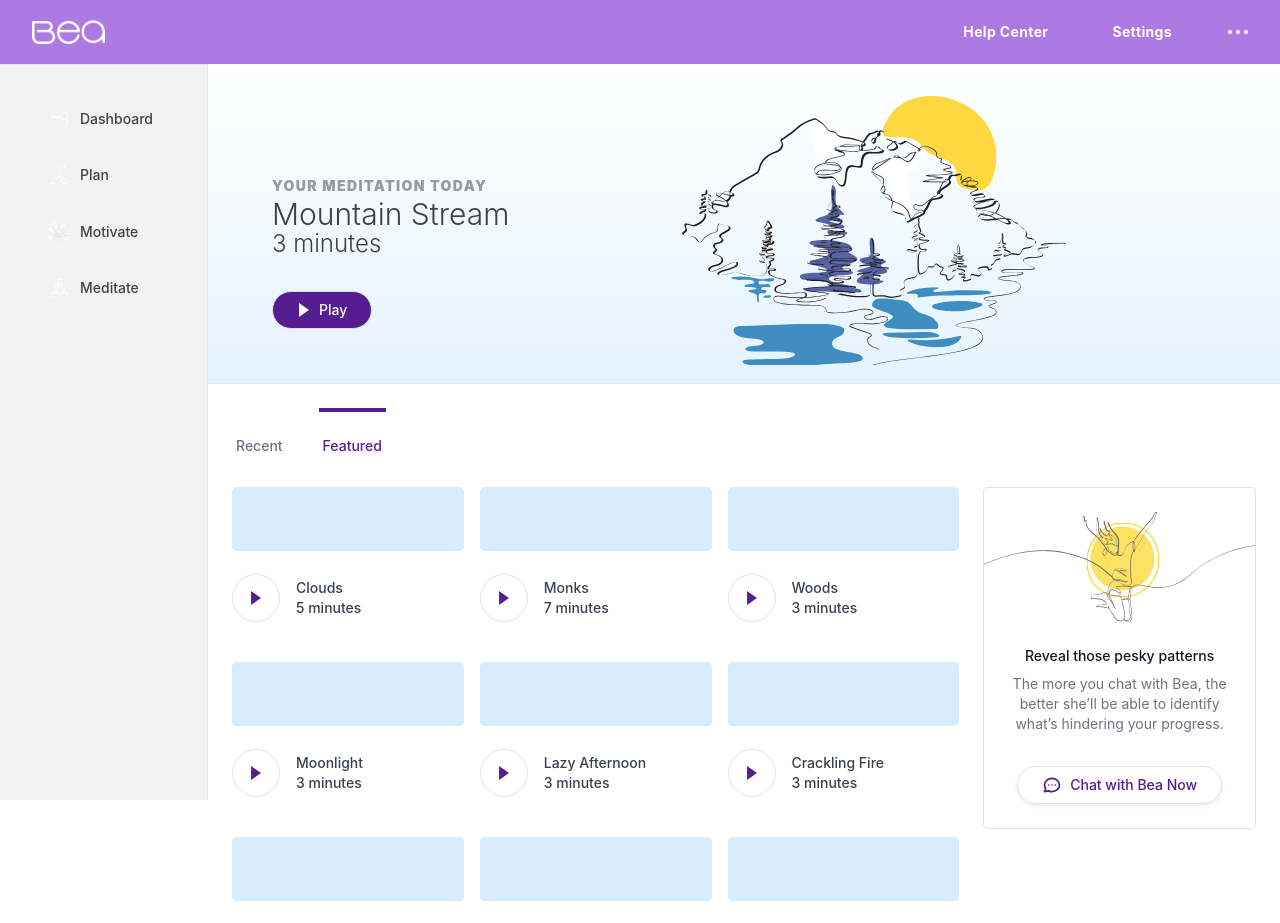
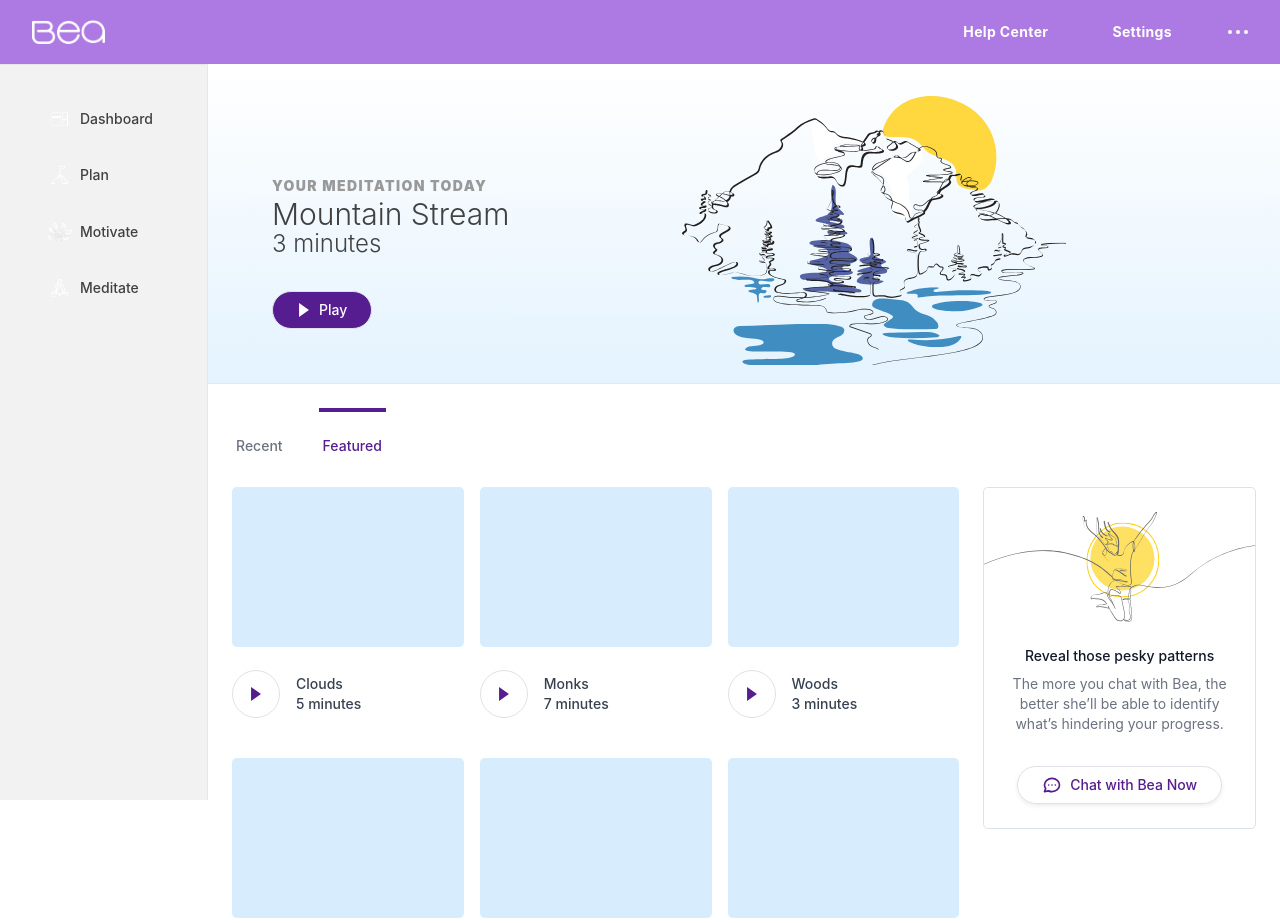
Before and after one commit to ncevallos/bea-be, a React (Create React App) app in the folder client/: page /meditate in a window 1280 px wide. Shown: the top 923 px of the page. Built offline with nearby package versions, Linux system fonts and the light colour scheme.

Commit message:
working dynamic video popups

```diff
--- a/client/src/components/layout/Dashboard.js
+++ b/client/src/components/layout/Dashboard.js
@@ -3,12 +3,35 @@ import Login from '../auth/Login';
 
 export const Dashboard = () => {
     return (
-        <section>
-            <div >
-                <div>
-                    <h1>BEA Better Eating</h1>
-                    <p>This is the Dashboard Page</p>
+
+        <section >
+        <div className="flex-grow w-full mx-auto lg:px-0 flex">
+        <div className="flex-1 min-w-0 lg:flex">
+        <div className="bg-white lg:min-w-0 lg:flex-1 z-20 lg:ml-52 mt-16">
+
+            <div className="flex md:flex justify-center mt-0">
+            <div className="flex flex-col min-w-0 items-center mt-0">
+
+            </div>
+            </div>
+                <div className="flex px-6 py-6">
+                <div className="flex flex-col w-full">
+
+
+                    <div className="mb-2">
+                    <div className="block">
+                        <div>
+                        <nav className="-mb-px flex space-x-8" aria-label="Tabs">
+
+                            <p>This is the Dashboard Page</p>
+                        </nav>
+                        </div>
+                    </div>
+                    </div>
                 </div>
+                </div>
+            </div>
+            </div>
             </div>
         </section>
 
--- a/client/src/components/layout/MeditateVidSection.js
+++ b/client/src/components/layout/MeditateVidSection.js
@@ -9,15 +9,15 @@ import Videoselection from './Videoselection';
 class MeditateVidSection extends Component {
     state = {
         videolist: [
-            {title: 'Clouds', length: '5 minutes'},
-            {title: 'Monks', length: '7 minutes'},
-            {title: 'Woods', length: '3 minutes'},
-            {title: 'Moonlight', length: '3 minutes'},
-            {title: 'Lazy Afternoon', length: '3 minutes'},
-            {title: 'Crackling Fire', length: '3 minutes'},
-            {title: 'Sailboat', length: '5 minutes'},
-            {title: 'Two Women', length: '7 minutes'},
-            {title: 'Orange Grove', length: '7 minutes'}
+            {id: "1", title: 'Clouds', length: '5 minutes'},
+            {id: "2", title: 'Monks', length: '7 minutes'},
+            {id: "3", title: 'Woods', length: '3 minutes'},
+            {id: "4", title: 'Moonlight', length: '3 minutes'},
+            {id: "5", title: 'Lazy Afternoon', length: '3 minutes'},
+            {id: "6", title: 'Crackling Fire', length: '3 minutes'},
+            {id: "7", title: 'Sailboat', length: '5 minutes'},
+            {id: "8", title: 'Two Women', length: '7 minutes'},
+            {id: "9", title: 'Orange Grove', length: '7 minutes'}
         ]
     }
     render() {
@@ -43,15 +43,15 @@ class MeditateVidSection extends Component {
 
             <div className="flex md:flex-row flex-col">
             <ul className="grid grid-cols-1 sm:grid-cols-2 md:grid-cols-3 lg:grid-cols-3 mr-4 gap-4 w-full">
-                <Videoselection title={this.state.videolist[0].title} length={this.state.videolist[0].length} />
-                <Videoselection title={this.state.videolist[1].title} length={this.state.videolist[1].length}  />
-                <Videoselection title={this.state.videolist[2].title} length={this.state.videolist[2].length}  />
-                <Videoselection title={this.state.videolist[3].title} length={this.state.videolist[3].length}  />
-                <Videoselection title={this.state.videolist[4].title} length={this.state.videolist[4].length} />
-                <Videoselection title={this.state.videolist[5].title} length={this.state.videolist[5].length}  />
-                <Videoselection title={this.state.videolist[6].title} length={this.state.videolist[6].length}  />
-                <Videoselection title={this.state.videolist[7].title} length={this.state.videolist[7].length}  />
-                <Videoselection title={this.state.videolist[8].title} length={this.state.videolist[8].length}  />
+                <Videoselection id={this.state.videolist[0].id} title={this.state.videolist[0].title} length={this.state.videolist[0].length} />
+                <Videoselection id={this.state.videolist[0].id} title={this.state.videolist[1].title} length={this.state.videolist[1].length}  />
+                <Videoselection id={this.state.videolist[0].id} title={this.state.videolist[2].title} length={this.state.videolist[2].length}  />
+                <Videoselection id={this.state.videolist[0].id} title={this.state.videolist[3].title} length={this.state.videolist[3].length}  />
+                <Videoselection id={this.state.videolist[0].id} title={this.state.videolist[4].title} length={this.state.videolist[4].length} />
+                <Videoselection id={this.state.videolist[0].id} title={this.state.videolist[5].title} length={this.state.videolist[5].length}  />
+                <Videoselection id={this.state.videolist[0].id} title={this.state.videolist[6].title} length={this.state.videolist[6].length}  />
+                <Videoselection id={this.state.videolist[0].id} title={this.state.videolist[7].title} length={this.state.videolist[7].length}  />
+                <Videoselection id={this.state.videolist[0].id} title={this.state.videolist[8].title} length={this.state.videolist[8].length}  />
             </ul>
             <ul className="md:w-96 w-full">
             <li className="col-span-1 flex flex-col text-center border border-beaBorderGrey border-opacity-50 py-6 bg-white rounded-lg divide-y divide-gray-200">
--- a/client/src/components/layout/Motivate.js
+++ b/client/src/components/layout/Motivate.js
@@ -2,6 +2,7 @@ import React from 'react'
 import { Component } from 'react';
 import Testpopuptwo from "./Testpopuptwo";
 import Videomodal from './Videomodal';
+import Videoselection from './Videoselection';
 
 
 class Motivate extends Component {
@@ -43,6 +44,9 @@ class Motivate extends Component {
                                 this.showModal();
                             }}
                             > show Modal </button>
+                            {/* <Videoselection  onClick={e => {
+                                this.showModal();
+                            }} /> */}
                             <Videomodal onClose={this.showModal} show={this.state.show} />
                         </nav>
                         </div>
--- a/client/src/components/layout/Plan.js
+++ b/client/src/components/layout/Plan.js
@@ -2,12 +2,35 @@ import React from 'react'
 
 export const Plan = () => {
     return (
+
         <section >
-            <div >
-                <div>
-                    <h1>BEA Better Eating</h1>
-                    <p>This is the Plan Page</p>
+        <div className="flex-grow w-full mx-auto lg:px-0 flex">
+        <div className="flex-1 min-w-0 lg:flex">
+        <div className="bg-white lg:min-w-0 lg:flex-1 z-20 lg:ml-52 mt-16">
+
+            <div className="flex md:flex justify-center mt-0">
+            <div className="flex flex-col min-w-0 items-center mt-0">
+
+            </div>
+            </div>
+                <div className="flex px-6 py-6">
+                <div className="flex flex-col w-full">
+
+
+                    <div className="mb-2">
+                    <div className="block">
+                        <div>
+                        <nav className="-mb-px flex space-x-8" aria-label="Tabs">
+
+                            <p>This is the Plan Page</p>
+                        </nav>
+                        </div>
+                    </div>
+                    </div>
                 </div>
+                </div>
+            </div>
+            </div>
             </div>
         </section>
     )
--- a/client/src/components/layout/Testpopuptwo.js
+++ b/client/src/components/layout/Testpopuptwo.js
@@ -9,11 +9,23 @@ export const Testpopuptwo = () => {
     return (
             <Popup
             trigger={<button className="button"> Open Modal </button>}
+            // trigger={<Videoselection title="test" length="5" />}
             modal
             nested
         >
             {close => (
-            <Videomodal/>
+        <div className="modal2">
+        <div className="header"> Modal Title </div>
+        <div className="content">
+          <p>Lorem ipsum dolor sit amet consectetur adipisicing elit. Atque, a nostrum.
+          Dolorem, repellat quidem ut, minima sint vel eveniet quibusdam voluptates
+          delectus doloremque, explicabo tempore dicta adipisci fugit amet dignissimos?</p>
+          <br />
+          <p>Lorem ipsum dolor sit amet, consectetur adipisicing elit. Consequatur sit
+          commodi beatae optio voluptatum sed eius cumque, delectus saepe repudiandae
+          explicabo nemo nam libero ad, doloribus, voluptas rem alias. Vitae?</p>
+        </div>
+        </div>
             )}
         </Popup>
     )
--- a/client/src/components/layout/Videomodal.js
+++ b/client/src/components/layout/Videomodal.js
@@ -9,14 +9,19 @@ class Videomodal extends React.Component {
         return null;
     }
     return (
-      <div className="modal2">
-      <div>Hello test modal</div>
+      <div className="modal3">
+        <div className="modal-content3">
+      <div>Hello test modal<br/>
+      Video Title: {this.props.title}<br/>
+      Length: {this.props.length}<br/>
+      </div>
       <div>
         <button  onClick={this.onClose}  >
           Close
         </button>
       </div>
     </div>
+      </div>
 
       // <div className="modal" id="modal">
       // <h2>Modal Window</h2>
--- a/client/src/components/layout/Videoselection.js
+++ b/client/src/components/layout/Videoselection.js
@@ -1,14 +1,30 @@
 import React from 'react'
-import { Link } from 'react-router-dom';
-import Popup from 'reactjs-popup';
 import 'reactjs-popup/dist/index.css';
 import Videomodal from './Videomodal';
 
-export const Videoselection = (props) => {
+
+class Videoselection extends React.Component {
+// export const Videoselection = (props) => {
+    state = {
+        show: false
+      };
+      showModal = e => {
+        this.setState({
+          show: !this.state.show
+        });
+      };
+      onClose = e => {
+        this.props.onClose && this.props.onClose(e);
+      };
+
+  render() {
     return (
         <li className="col-span-1 flex flex-col text-center bg-white rounded-lg">
-            {/* <Link to="/Meditate#" className="group"> */}
-            <div className="flex-1 flex flex-col p-8 bg-beaLightBlue rounded-lg h-40">
+            {/* <div  onClick={() => {alert("Hello from here")}}> */}
+            <div id="1" onClick={e => {
+                this.showModal(e.target.id);
+            }}>
+            <div id="{this.props.id}" className="flex-1 flex flex-col p-8 bg-beaLightBlue rounded-lg h-40">
 
             </div>
             <div>
@@ -20,15 +36,17 @@ export const Videoselection = (props) => {
                     </svg>
                     </button>
                     <div className="flex flex-col ml-3">
-                        <span className="text-left">{props.title}</span>
-                        <span className="text-left">{props.length}</span>
+                        <span className="text-left">{this.props.title}</span>
+                        <span className="text-left">{this.props.length}</span>
                     </div>
                 </div>
                 </div>
             </div>
-            {/* </Link> */}
+            </div>
+
+            <Videomodal onClose={this.showModal} show={this.state.show} title={this.props.title} length={this.props.length}/>
         </li>
-    )
+    )}
 }
 
 
```
Also changed, not shown: client/src/App.css (+36 -0 lines), 16 other files (tests, documents, lock files or other folders).
